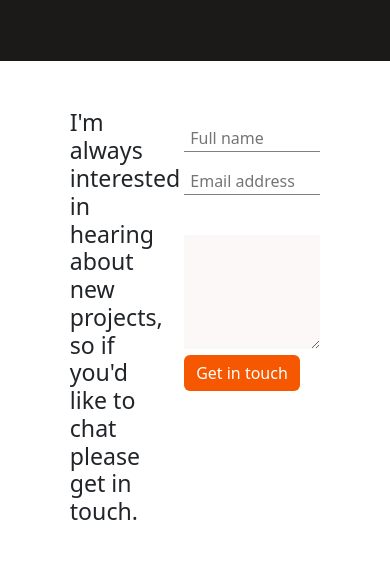
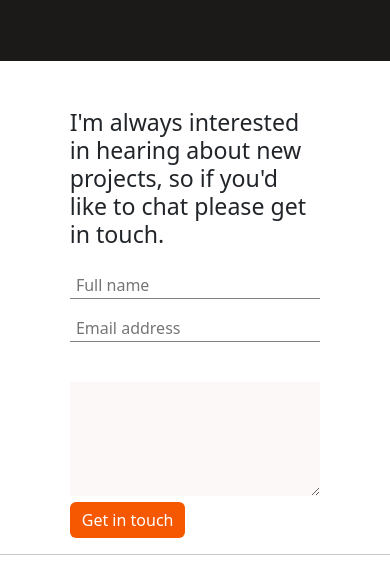
Before and after one commit to Oscar-Espinoza/bootstrap-portfolio, a plain HTML site: page index.html in a window 390 px wide. Shown: the part 5692-6257 px from the top of the page. Drawn offline with nearby package versions, Linux system fonts and the light colour scheme.

Commit message:
form responsive

```diff
--- a/index.html
+++ b/index.html
@@ -206,12 +206,12 @@
     </div>
   </div>
 
-  <div class="container-fluid d-flex justify-content-center min-vh-100">
+  <div class="container-fluid d-flex justify-content-center align-items-center form-lg">
     <div class="row w-75">
-      <div class="col-5">
+      <div class="col-lg-5 col-12">
         <h3>I'm always interested in hearing about new projects, so if you'd like to chat please get in touch.</h3>
       </div>
-      <div class="col-7">
+      <div class="col-lg-7 col-12">
         <form action="https://formspree.io/f/xpznyvjj" method="post" class="w-100">
           <div class="mt-3">
             <label for="name" class="w-100">
--- a/style.css
+++ b/style.css
@@ -59,4 +59,8 @@
   .about-me-line {
     margin-top: 75px;
   }
+
+  .form-lg {
+    min-height: 100vh;
+  }
 }
```
